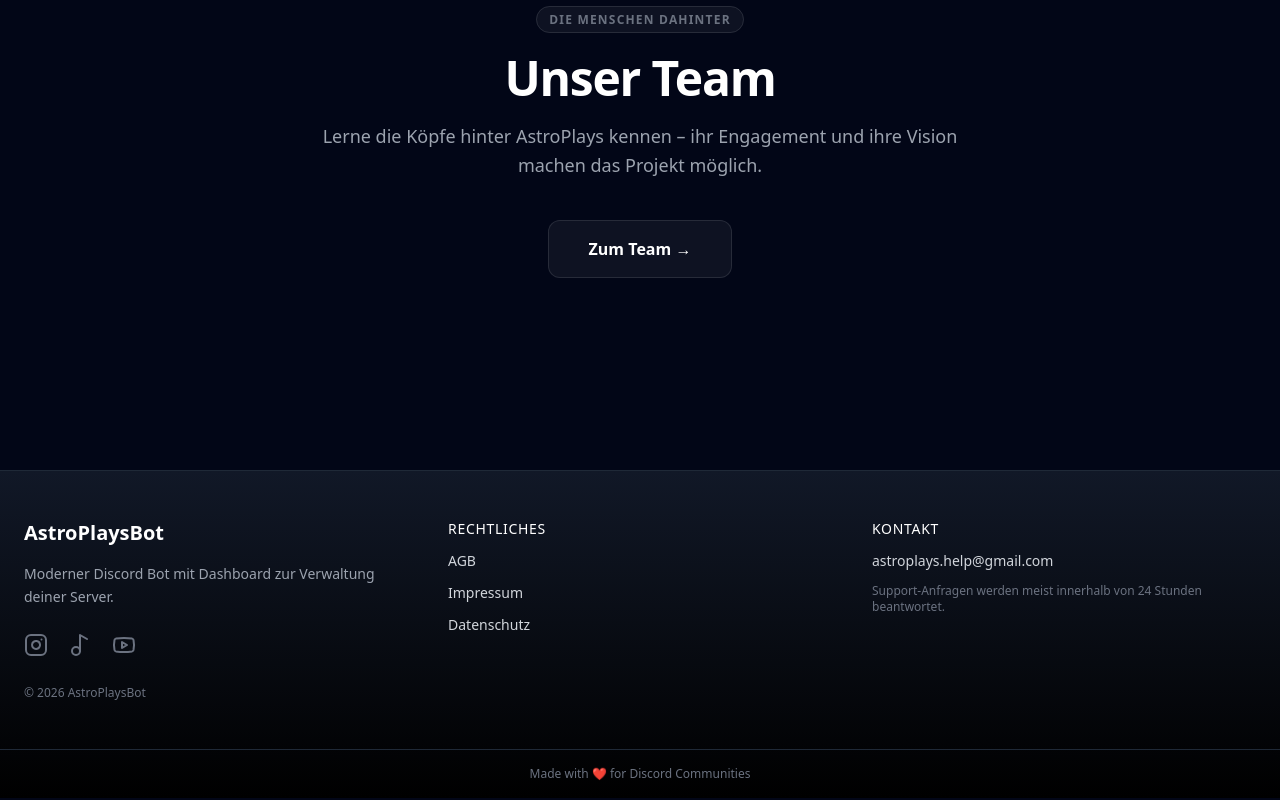
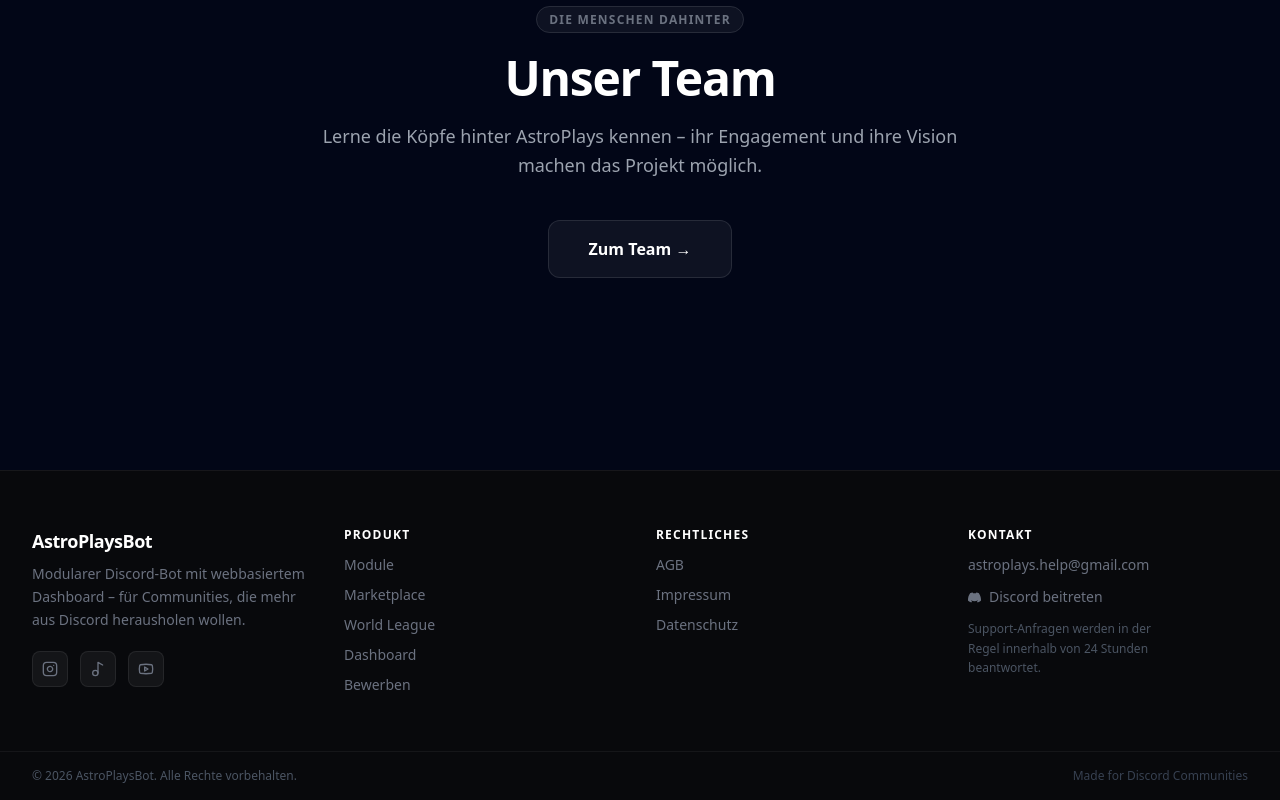
Before and after one commit to AstroPlaysBot/information, a Next.js app: page / in a window 1280 px wide. Shown: the part 4731-5531 px from the top of the page. Built offline with nearby package versions, Linux system fonts and the light colour scheme; no server answers.

Commit message:
Update FixedFooter.tsx

```diff
--- a/src/components/FixedFooter.tsx
+++ b/src/components/FixedFooter.tsx
@@ -1,4 +1,3 @@
-// src/components/FixedFooter.tsx
 'use client';
 
 import React from 'react';
@@ -7,108 +6,135 @@ import { Instagram, Youtube, Music2 } from 'lucide-react';
 
 const FixedFooter: React.FC = () => {
   return (
-    <footer className="w-full bg-gradient-to-b from-gray-900 to-black text-gray-300 border-t border-gray-800 mt-auto">
+    <footer className="w-full border-t border-white/[0.06] bg-neutral-950/80 backdrop-blur-md mt-auto">
 
-      <div className="max-w-7xl mx-auto px-6 py-12 grid grid-cols-1 md:grid-cols-3 gap-10">
+      {/* MAIN FOOTER */}
+      <div className="max-w-7xl mx-auto px-6 md:px-8 py-14">
+        <div className="grid grid-cols-1 sm:grid-cols-2 lg:grid-cols-4 gap-10 lg:gap-8">
 
-        {/* Branding */}
-        <div className="flex flex-col gap-4">
-          <h2 className="text-xl font-semibold text-white">
-            AstroPlaysBot
-          </h2>
-
-          <p className="text-sm text-gray-400 leading-relaxed max-w-sm">
-            Moderner Discord Bot mit Dashboard zur Verwaltung deiner Server.
+          {/* ── BRANDING ── */}
+          <div className="sm:col-span-2 lg:col-span-1 flex flex-col gap-5">
+            <div>
+              <span className="text-white font-bold text-lg tracking-tight">AstroPlaysBot</span>
+              <p className="text-gray-500 text-sm leading-relaxed mt-2 max-w-xs">
+                Modularer Discord-Bot mit webbasiertem Dashboard –
+                für Communities, die mehr aus Discord herausholen wollen.
               </p>
+            </div>
 
             {/* Social Icons */}
-          <div className="flex gap-5 mt-2">
-
-            {/* Instagram */}
+            <div className="flex items-center gap-3">
               <a
                 href="INSTAGRAM_LINK_HIER"
                 target="_blank"
-              className="group transition-all"
+                rel="noopener noreferrer"
+                aria-label="Instagram"
+                className="w-9 h-9 rounded-lg bg-white/5 border border-white/[0.07] flex items-center justify-center text-gray-500 hover:text-pink-400 hover:bg-white/[0.08] hover:border-pink-500/20 transition-all duration-200"
               >
-              <Instagram
-                size={24}
-                className="text-gray-500 group-hover:text-pink-500 group-hover:drop-shadow-[0_0_6px_rgba(236,72,153,0.8)] transition-all duration-300"
-              />
+                <Instagram size={16} />
               </a>
-
-            {/* TikTok */}
               <a
-              href="TIKTOK_LINK_HIER"
+                href="https://www.tiktok.com/@cryptix.astroplays?_r=1&_t=ZG-95rF41t9uJV"
                 target="_blank"
-              className="group transition-all"
+                rel="noopener noreferrer"
+                aria-label="TikTok"
+                className="w-9 h-9 rounded-lg bg-white/5 border border-white/[0.07] flex items-center justify-center text-gray-500 hover:text-cyan-400 hover:bg-white/[0.08] hover:border-cyan-500/20 transition-all duration-200"
               >
-              <Music2
-                size={24}
-                className="text-gray-500 group-hover:text-cyan-400 group-hover:drop-shadow-[0_0_6px_rgba(34,211,238,0.8)] transition-all duration-300"
-              />
+                <Music2 size={16} />
               </a>
-
-            {/* YouTube */}
               <a
                 href="YOUTUBE_LINK_HIER"
                 target="_blank"
-              className="group transition-all"
+                rel="noopener noreferrer"
+                aria-label="YouTube"
+                className="w-9 h-9 rounded-lg bg-white/5 border border-white/[0.07] flex items-center justify-center text-gray-500 hover:text-red-400 hover:bg-white/[0.08] hover:border-red-500/20 transition-all duration-200"
               >
-              <Youtube
-                size={24}
-                className="text-gray-500 group-hover:text-red-500 group-hover:drop-shadow-[0_0_6px_rgba(239,68,68,0.8)] transition-all duration-300"
-              />
+                <Youtube size={16} />
               </a>
-
-          </div>
-
-          <div className="text-xs text-gray-500 mt-3">
-            © {new Date().getFullYear()} AstroPlaysBot
             </div>
           </div>
 
-        {/* Rechtliches */}
+          {/* ── PRODUKT ── */}
           <div className="flex flex-col gap-3">
-          <h3 className="text-white font-medium text-sm uppercase tracking-wider">
-            Rechtliches
-          </h3>
-
-          <Link href="/AGB" className="hover:text-white transition-colors text-sm">
-            AGB
+            <span className="text-white text-xs font-semibold uppercase tracking-widest">Produkt</span>
+            <nav className="flex flex-col gap-2.5">
+              {[
+                { label: 'Module', href: '/astro/moderation' },
+                { label: 'Marketplace', href: '/purchase' },
+                { label: 'World League', href: '/world-league' },
+                { label: 'Dashboard', href: '/dashboard' },
+                { label: 'Bewerben', href: '/apply' },
+              ].map((link) => (
+                <Link
+                  key={link.href}
+                  href={link.href}
+                  className="text-sm text-gray-500 hover:text-gray-200 transition-colors duration-150 w-fit"
+                >
+                  {link.label}
                 </Link>
-
-          <Link href="/Impressum" className="hover:text-white transition-colors text-sm">
-            Impressum
-          </Link>
-
-          <Link href="/Datenschutz" className="hover:text-white transition-colors text-sm">
-            Datenschutz
-          </Link>
+              ))}
+            </nav>
           </div>
 
-        {/* Kontakt */}
+          {/* ── RECHTLICHES ── */}
           <div className="flex flex-col gap-3">
-          <h3 className="text-white font-medium text-sm uppercase tracking-wider">
-            Kontakt
-          </h3>
+            <span className="text-white text-xs font-semibold uppercase tracking-widest">Rechtliches</span>
+            <nav className="flex flex-col gap-2.5">
+              {[
+                { label: 'AGB', href: '/AGB' },
+                { label: 'Impressum', href: '/Impressum' },
+                { label: 'Datenschutz', href: '/Datenschutz' },
+              ].map((link) => (
+                <Link
+                  key={link.href}
+                  href={link.href}
+                  className="text-sm text-gray-500 hover:text-gray-200 transition-colors duration-150 w-fit"
+                >
+                  {link.label}
+                </Link>
+              ))}
+            </nav>
+          </div>
 
+          {/* ── KONTAKT ── */}
+          <div className="flex flex-col gap-3">
+            <span className="text-white text-xs font-semibold uppercase tracking-widest">Kontakt</span>
+            <div className="flex flex-col gap-3">
               <a
                 href="mailto:astroplays.help@gmail.com"
-            className="hover:text-white transition-colors text-sm"
+                className="text-sm text-gray-500 hover:text-gray-200 transition-colors duration-150 w-fit"
               >
                 astroplays.help@gmail.com
               </a>
-
-          <p className="text-xs text-gray-500">
-            Support-Anfragen werden meist innerhalb von 24 Stunden beantwortet.
+              <a
+                href="https://discord.gg/jtxQA7jnKa"
+                target="_blank"
+                rel="noopener noreferrer"
+                className="inline-flex items-center gap-2 text-sm text-gray-500 hover:text-gray-200 transition-colors duration-150 w-fit"
+              >
+                <svg width="13" height="13" viewBox="0 0 24 24" fill="currentColor">
+                  <path d="M20.317 4.37a19.791 19.791 0 0 0-4.885-1.515.074.074 0 0 0-.079.037c-.21.375-.444.864-.608 1.25a18.27 18.27 0 0 0-5.487 0 12.64 12.64 0 0 0-.617-1.25.077.077 0 0 0-.079-.037A19.736 19.736 0 0 0 3.677 4.37a.07.07 0 0 0-.032.027C.533 9.046-.32 13.58.099 18.057a.082.082 0 0 0 .031.057 19.9 19.9 0 0 0 5.993 3.03.078.078 0 0 0 .084-.028 14.09 14.09 0 0 0 1.226-1.994.076.076 0 0 0-.041-.106 13.107 13.107 0 0 1-1.872-.892.077.077 0 0 1-.008-.128 10.2 10.2 0 0 0 .372-.292.074.074 0 0 1 .077-.01c3.928 1.793 8.18 1.793 12.062 0a.074.074 0 0 1 .078.01c.12.098.246.198.373.292a.077.077 0 0 1-.006.127 12.299 12.299 0 0 1-1.873.892.077.077 0 0 0-.041.107c.36.698.772 1.362 1.225 1.993a.076.076 0 0 0 .084.028 19.839 19.839 0 0 0 6.002-3.03.077.077 0 0 0 .032-.054c.5-5.177-.838-9.674-3.549-13.66a.061.061 0 0 0-.031-.03z" />
+                </svg>
+                Discord beitreten
+              </a>
+              <p className="text-xs text-gray-600 leading-relaxed max-w-[200px]">
+                Support-Anfragen werden in der Regel innerhalb von 24 Stunden beantwortet.
               </p>
             </div>
-
+          </div>
+        </div>
       </div>
 
-      {/* Bottom Bar */}
-      <div className="border-t border-gray-800 text-center text-xs text-gray-500 py-4">
-        Made with ❤️ for Discord Communities
+      {/* BOTTOM BAR */}
+      <div className="border-t border-white/[0.05]">
+        <div className="max-w-7xl mx-auto px-6 md:px-8 py-4 flex flex-col sm:flex-row items-center justify-between gap-2">
+          <span className="text-xs text-gray-600">
+            © {new Date().getFullYear()} AstroPlaysBot. Alle Rechte vorbehalten.
+          </span>
+          <span className="text-xs text-gray-700">
+            Made for Discord Communities
+          </span>
+        </div>
       </div>
 
     </footer>
```
Lines whose indentation alone changed are shown as unchanged.
